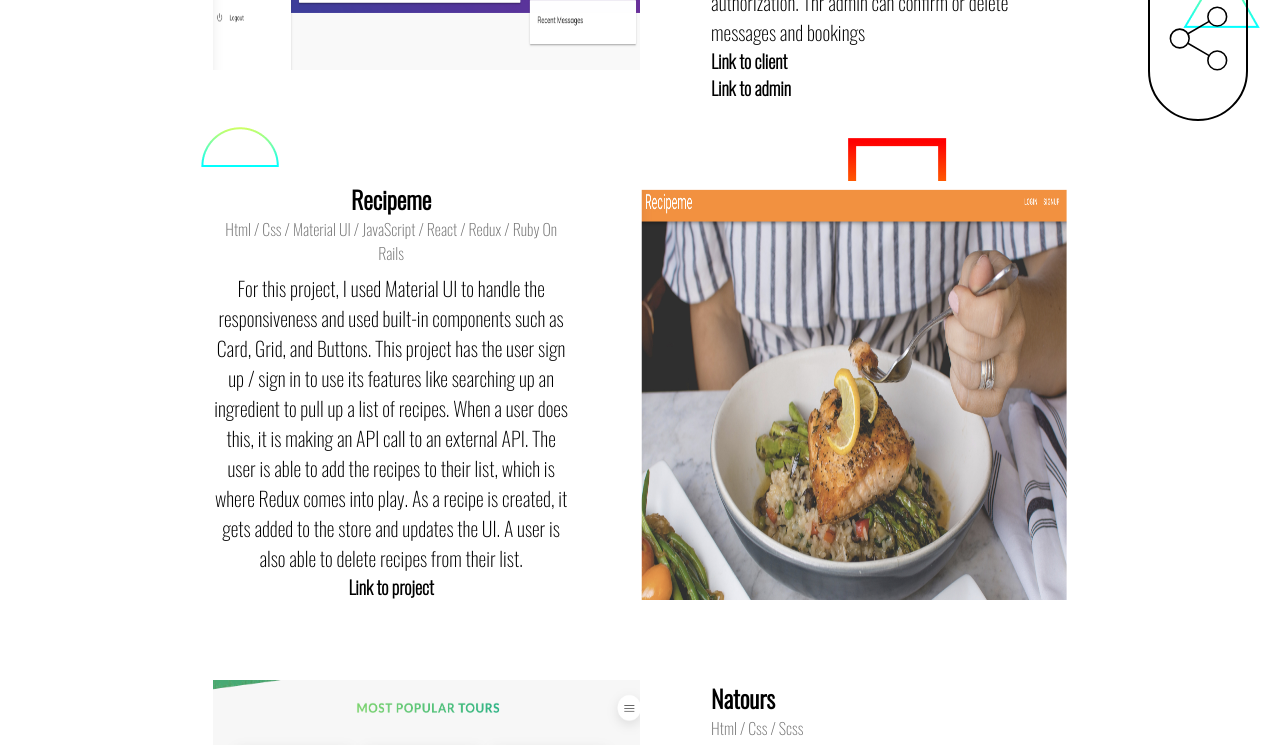
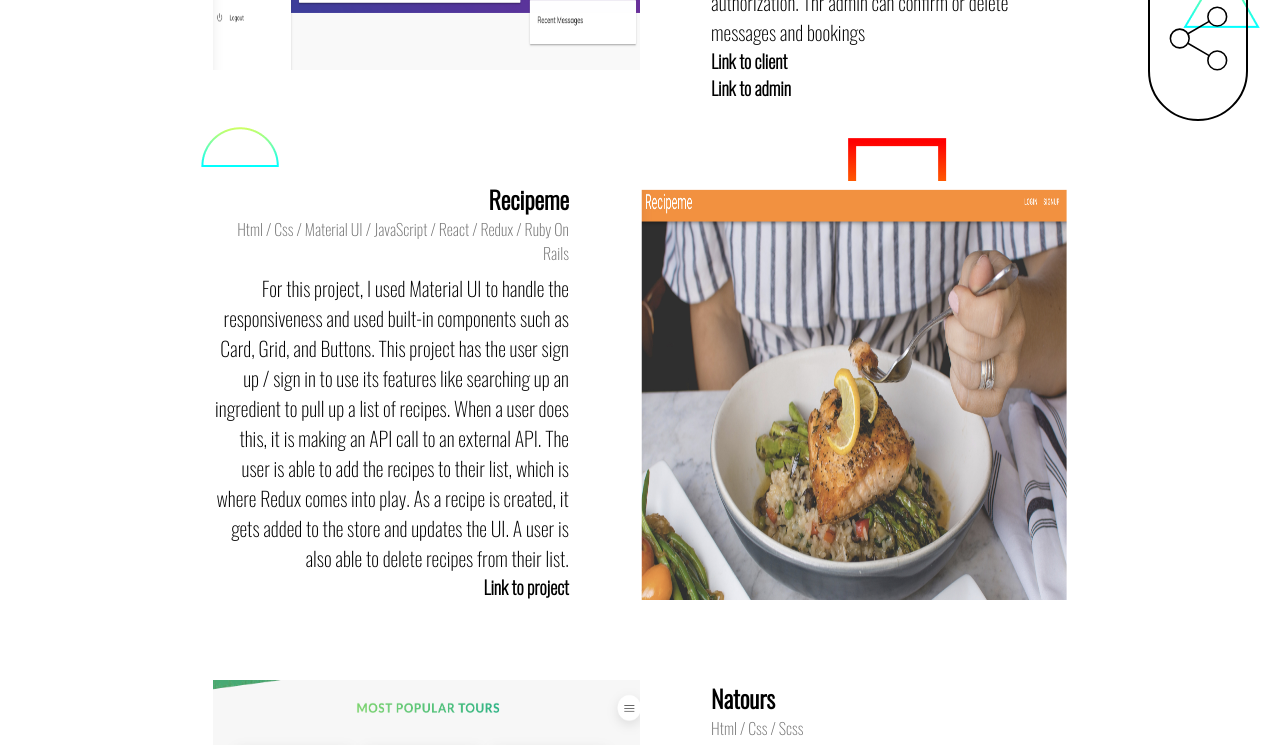
Before and after one commit to Jguz17/portfolio_v2, a React (Create React App) app: page /project-catalog in a window 1280 px wide. Shown: the part 504-1249 px from the top of the page. Built offline with nearby package versions, Linux system fonts and the light colour scheme.

Commit message:
Fixed text alignment for projects sections

```diff
--- a/src/components/ThirdSection.js
+++ b/src/components/ThirdSection.js
@@ -27,7 +27,7 @@ const ThirdSection = () => {
                 </Grid>
             </Grid>
             <Grid className="project-row" item container md={12} style={{ marginBottom: "5rem" }}>
-                <Grid item container md={5} style={{ flexFlow: "column" }}>
+                <Grid item container md={5} style={{ flexFlow: "column", textAlign: "right" }}>
                     <div className="project">
                         <h2>Recipeme</h2>
                         <p style={{ color: "#727272" }}>Html / Css / Material UI / JavaScript / React / Redux / Ruby On Rails</p>
```
Also changed, not shown: 1 other file (tests, documents, lock files or other folders).
